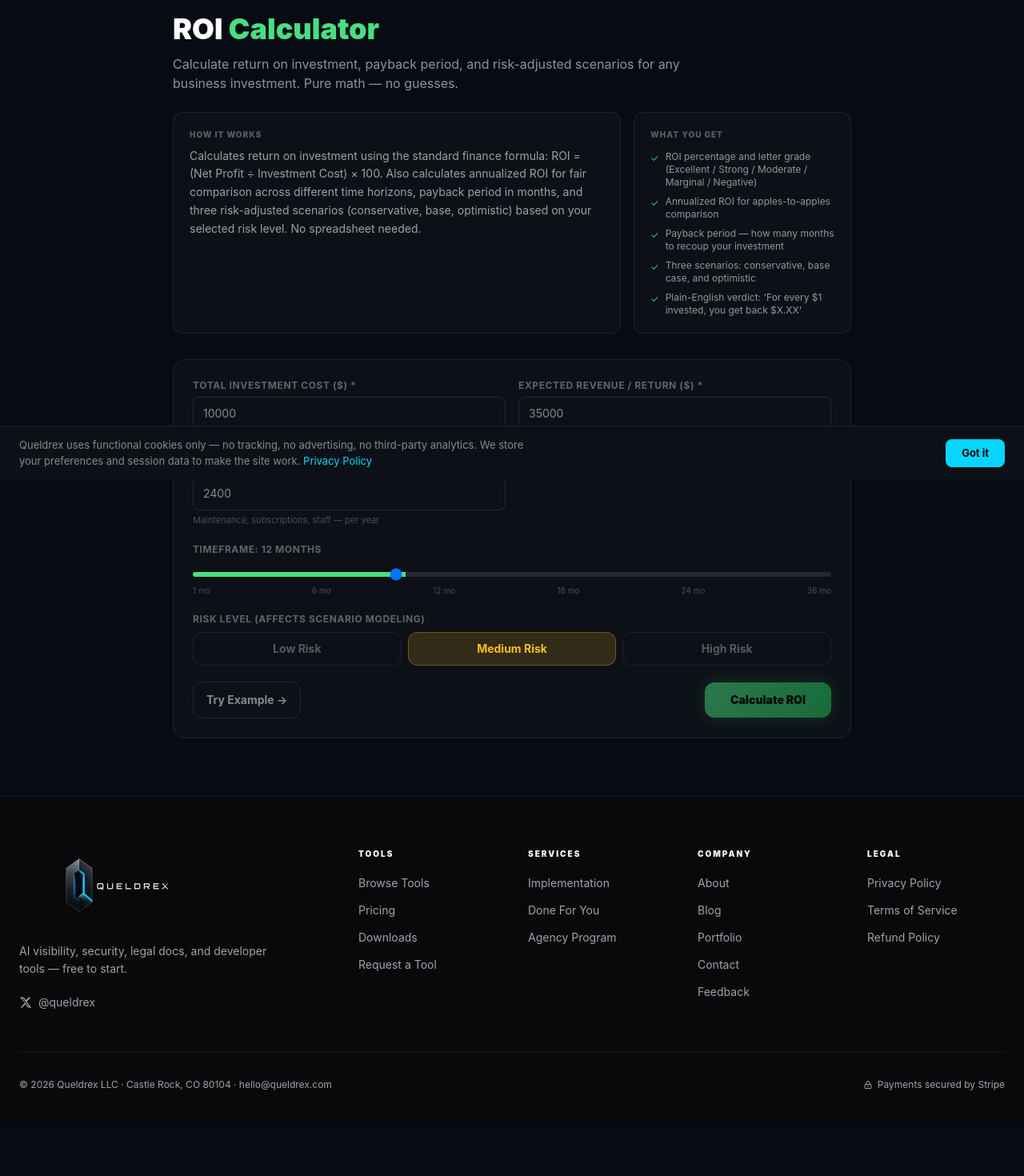
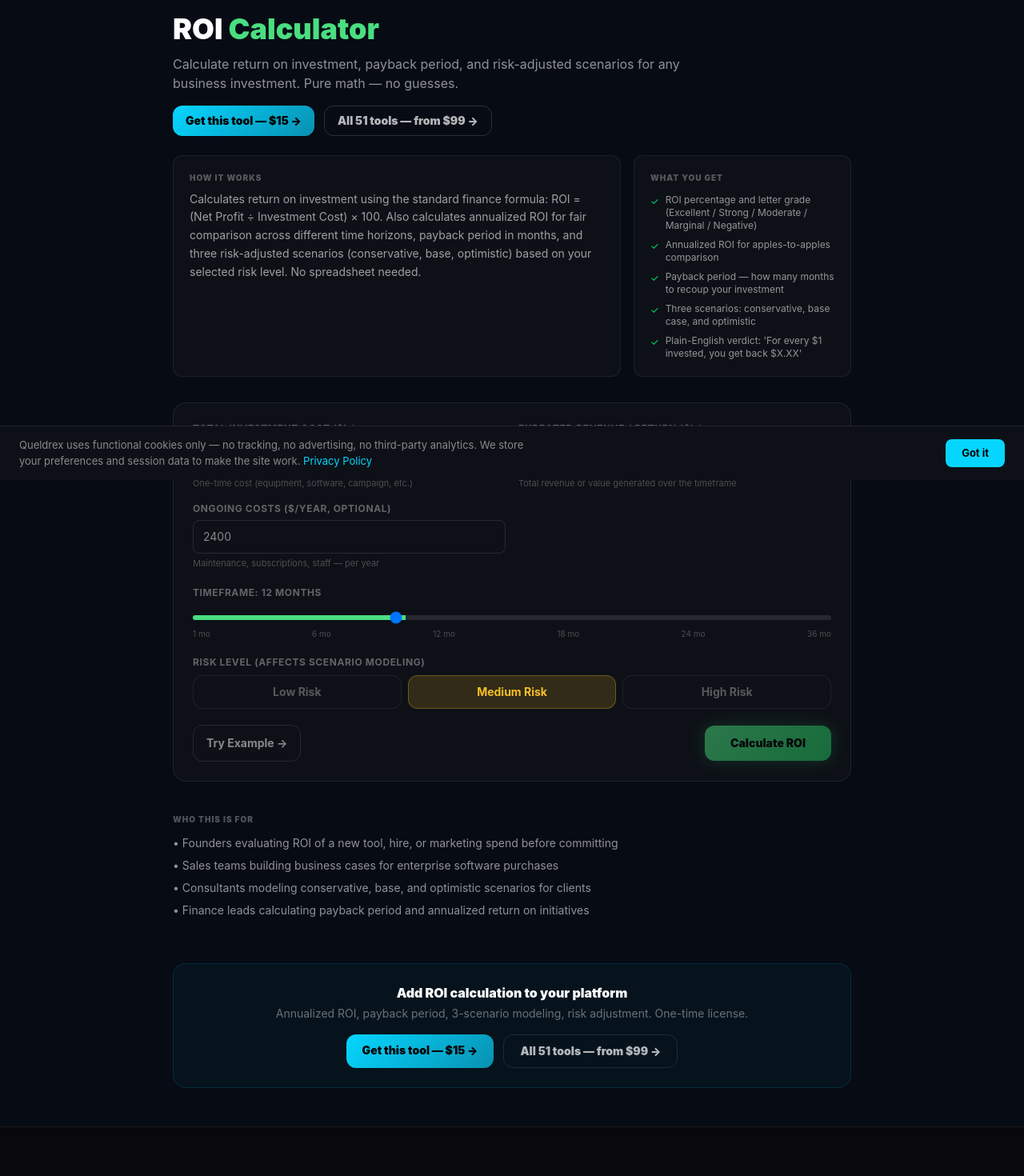
Before and after one commit to Queldrex/tools-platform, a Next.js app: page /tools/roi-calculator in a window 1280 px wide. Shown: the part 200-1670 px from the top of the page at 80% size. Before the commit the page ends 1604 px from the top, so only its background shows below. Built offline with nearby package versions, Linux system fonts and the light colour scheme.

Commit message:
feat: roi-calculator — pricing CTAs, Who This Is For, fix paywall price

```diff
--- a/app/tools/roi-calculator/Client.tsx
+++ b/app/tools/roi-calculator/Client.tsx
@@ -85,7 +85,11 @@ export default function RoiCalculatorPage() {
           <span className="text-sm font-bold text-white/30">10 calculations/day free · Unlimited with $79/month</span>
         </div>
         <h1 className="text-4xl font-black text-white mb-3">ROI <span style={{ color: '#4ade80' }}>Calculator</span></h1>
-        <p className="text-white/55 text-base mb-6 max-w-2xl">Calculate return on investment, payback period, and risk-adjusted scenarios for any business investment. Pure math — no guesses.</p>
+        <p className="text-white/55 text-base mb-4 max-w-2xl">Calculate return on investment, payback period, and risk-adjusted scenarios for any business investment. Pure math — no guesses.</p>
+        <div className="flex gap-3 flex-wrap mb-6">
+          <Link href="/pricing" className="inline-flex items-center gap-1 text-sm font-black px-4 py-2 rounded-xl text-black" style={{ background: 'linear-gradient(135deg,#06d6ff,#0891b2)' }}>Get this tool — $15 →</Link>
+          <Link href="/pricing" className="inline-flex items-center gap-1 text-sm font-black px-4 py-2 rounded-xl border text-white/70" style={{ borderColor: 'rgba(255,255,255,0.15)' }}>All 51 tools — from $99 →</Link>
+        </div>
 
         <div className="grid grid-cols-1 md:grid-cols-3 gap-4 mb-8">
           <div className="md:col-span-2 rounded-xl border p-5" style={{ background: '#0d1117', borderColor: 'rgba(255,255,255,0.07)' }}>
@@ -165,8 +169,8 @@ export default function RoiCalculatorPage() {
         {paywall && !loading && (
           <div className="rounded-2xl border p-8 text-center mb-6" style={{ background: 'rgba(74,222,128,0.05)', borderColor: 'rgba(74,222,128,0.2)' }}>
             <h3 className="text-xl font-black text-white mb-2">Unlimited calculations with Pro</h3>
-            <p className="text-white/50 text-sm mb-6 max-w-sm mx-auto">Pro plan: unlimited ROI calculations, all tools, and AI visibility monitoring. $79/month, cancel anytime.</p>
-            <Link href="/pricing" className="inline-flex items-center gap-2 px-6 py-3 rounded-xl text-sm font-black text-black" style={{ background: 'linear-gradient(135deg,#06d6ff,#0891b2)' }}>Start Pro — $79/month</Link>
+            <p className="text-white/50 text-sm mb-6 max-w-sm mx-auto">Upgrade for unlimited ROI calculations and access to all 51 tools.</p>
+            <Link href="/pricing" className="inline-flex items-center gap-2 px-6 py-3 rounded-xl text-sm font-black text-black" style={{ background: 'linear-gradient(135deg,#06d6ff,#0891b2)' }}>Upgrade to Pro →</Link>
           </div>
         )}
 
@@ -278,6 +282,23 @@ export default function RoiCalculatorPage() {
             </div>
           </div>
         )}
+        <div className="mt-10 mb-8">
+          <p className="text-[10px] font-black uppercase tracking-widest mb-3" style={{ color: 'rgba(255,255,255,0.3)' }}>Who This Is For</p>
+          <ul className="space-y-2 text-sm text-white/55">
+            <li>• Founders evaluating ROI of a new tool, hire, or marketing spend before committing</li>
+            <li>• Sales teams building business cases for enterprise software purchases</li>
+            <li>• Consultants modeling conservative, base, and optimistic scenarios for clients</li>
+            <li>• Finance leads calculating payback period and annualized return on initiatives</li>
+          </ul>
+        </div>
+        <div className="mt-14 rounded-2xl border p-6 text-center" style={{ background: 'rgba(6,214,255,0.04)', borderColor: 'rgba(6,214,255,0.12)' }}>
+          <p className="text-white font-black mb-1">Add ROI calculation to your platform</p>
+          <p className="text-white/40 text-sm mb-4">Annualized ROI, payback period, 3-scenario modeling, risk adjustment. One-time license.</p>
+          <div className="flex gap-3 justify-center flex-wrap">
+            <Link href="/pricing" className="px-5 py-2.5 rounded-xl text-sm font-black text-black" style={{ background: 'linear-gradient(135deg,#06d6ff,#0891b2)' }}>Get this tool — $15 →</Link>
+            <Link href="/pricing" className="px-5 py-2.5 rounded-xl text-sm font-black border text-white/70" style={{ borderColor: 'rgba(255,255,255,0.1)' }}>All 51 tools — from $99 →</Link>
+          </div>
+        </div>
       </main>
       <Footer />
     </div>
```
